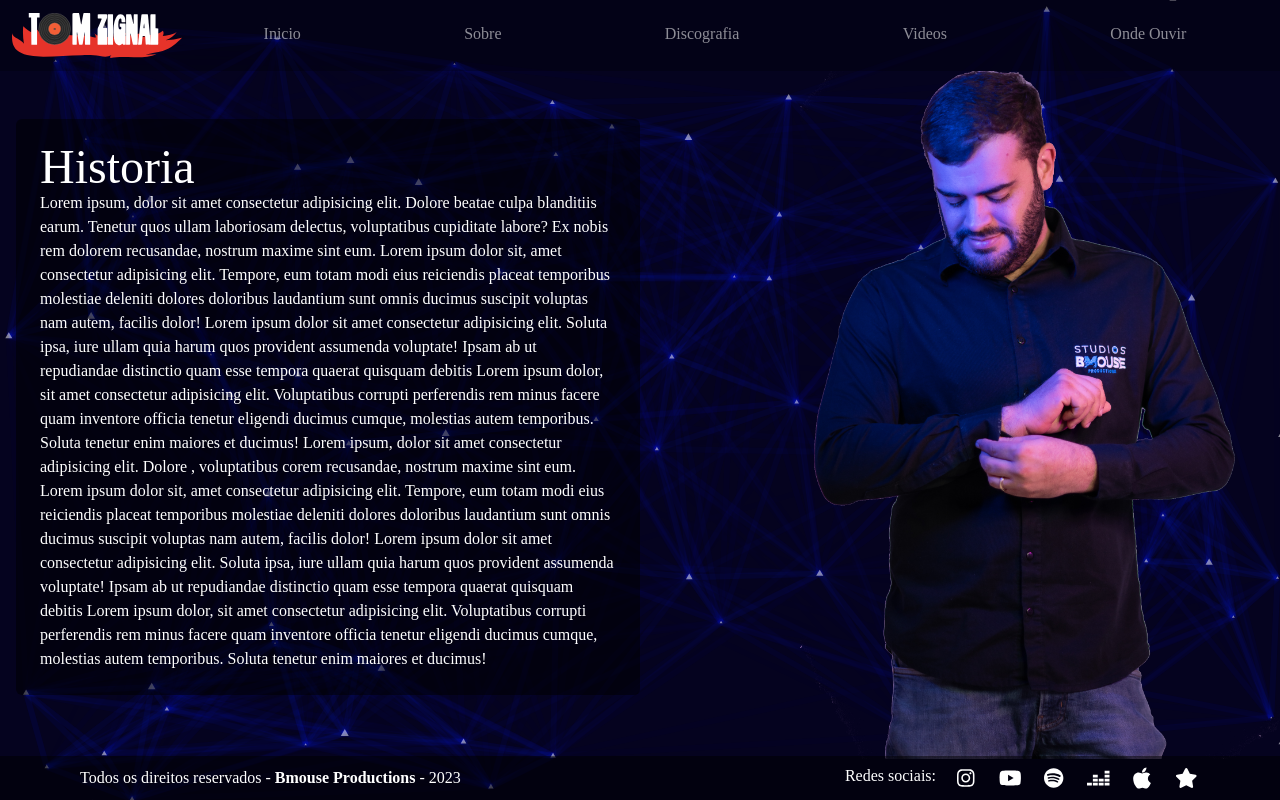
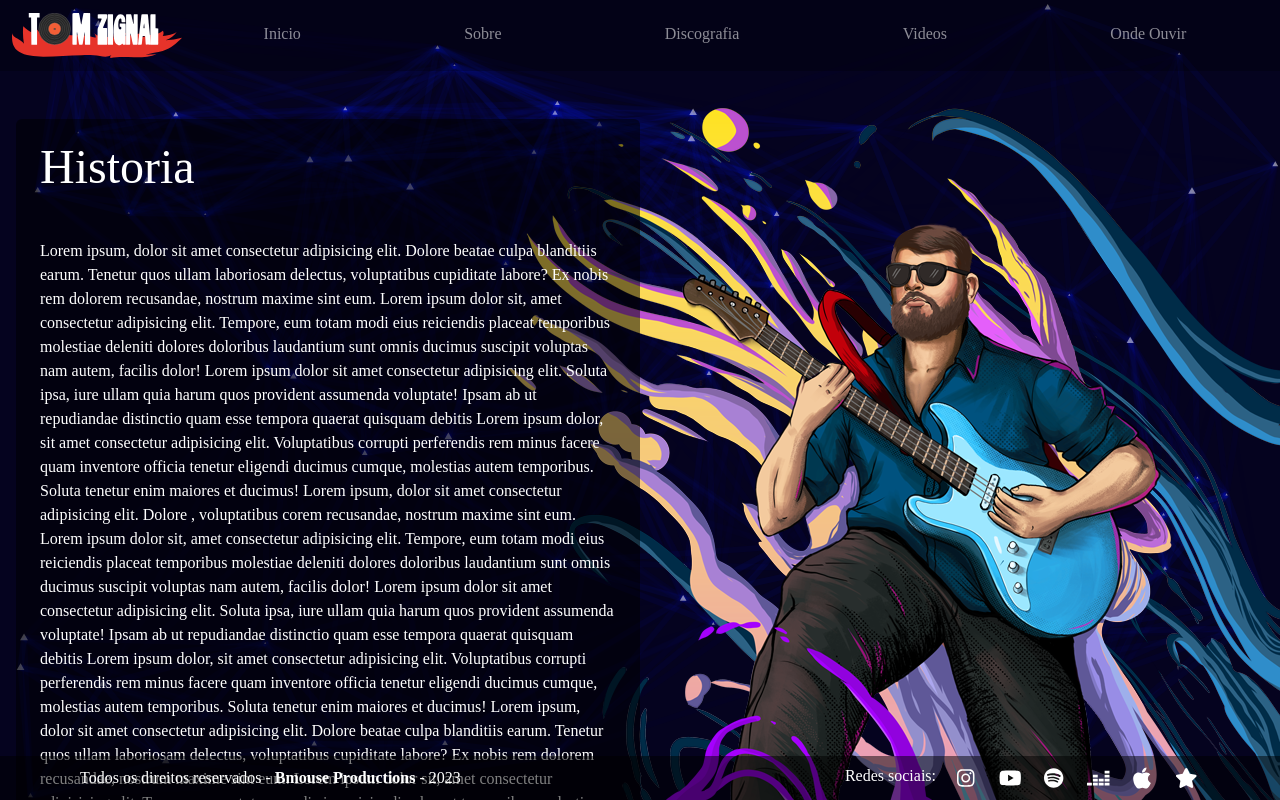
Before and after one commit to matheustxr/Zignal, a React (Vite) app: page /sobre in a window 1280 px wide. Shown: the top 800 px of the page. Built offline with nearby package versions, Linux system fonts and the light colour scheme.

Commit message:
bg TOM refeito

```diff
--- a/src/components/Particles.jsx
+++ b/src/components/Particles.jsx
@@ -81,7 +81,7 @@ export default function Particulas() {
                             number: {
                                 density: {
                                     enable: true,
-                                    area: 700,
+                                    area: 800,
                                 },
                                 value: 60,
                             },
--- a/src/pages/About.jsx
+++ b/src/pages/About.jsx
@@ -8,8 +8,12 @@ function About() {
       <div className='relative z-20 w-full h-full pb-16 px-3 flex justify-start bgTom'>
 
         <div className='max-768:w-full w-1/2 h-max mt-5 p-6 rounded bg-black/50'>
-          <h1 className='text-5xl'>Historia</h1>
+          <h1 className='text-5xl mb-5'>Historia</h1>
           <p>
+            Lorem ipsum, dolor sit amet consectetur adipisicing elit. Dolore beatae culpa blanditiis earum. Tenetur quos ullam laboriosam delectus, voluptatibus cupiditate labore? Ex nobis rem dolorem recusandae, nostrum maxime sint eum. Lorem ipsum dolor sit, amet consectetur adipisicing elit. Tempore, eum totam modi eius reiciendis placeat temporibus molestiae deleniti dolores doloribus laudantium sunt omnis ducimus suscipit voluptas nam autem, facilis dolor! Lorem ipsum dolor sit amet consectetur adipisicing elit. Soluta ipsa, iure ullam quia harum quos provident assumenda voluptate! Ipsam ab ut repudiandae distinctio quam esse tempora quaerat quisquam debitis Lorem ipsum dolor, sit amet consectetur adipisicing elit. Voluptatibus corrupti perferendis rem minus facere quam inventore officia tenetur eligendi ducimus cumque, molestias autem temporibus. Soluta tenetur enim maiores et ducimus!
+            Lorem ipsum, dolor sit amet consectetur adipisicing elit. Dolore , voluptatibus corem recusandae, nostrum maxime sint eum. Lorem ipsum dolor sit, amet consectetur adipisicing elit. Tempore, eum totam modi eius reiciendis placeat temporibus molestiae deleniti dolores doloribus laudantium sunt omnis ducimus suscipit voluptas nam autem, facilis dolor! Lorem ipsum dolor sit amet consectetur adipisicing elit. Soluta ipsa, iure ullam quia harum quos provident assumenda voluptate! Ipsam ab ut repudiandae distinctio quam esse tempora quaerat quisquam debitis Lorem ipsum dolor, sit amet consectetur adipisicing elit. Voluptatibus corrupti perferendis rem minus facere quam inventore officia tenetur eligendi ducimus cumque, molestias autem temporibus. Soluta tenetur enim maiores et ducimus!
+            Lorem ipsum, dolor sit amet consectetur adipisicing elit. Dolore beatae culpa blanditiis earum. Tenetur quos ullam laboriosam delectus, voluptatibus cupiditate labore? Ex nobis rem dolorem recusandae, nostrum maxime sint eum. Lorem ipsum dolor sit, amet consectetur adipisicing elit. Tempore, eum totam modi eius reiciendis placeat temporibus molestiae deleniti dolores doloribus laudantium sunt omnis ducimus suscipit voluptas nam autem, facilis dolor! Lorem ipsum dolor sit amet consectetur adipisicing elit. Soluta ipsa, iure ullam quia harum quos provident assumenda voluptate! Ipsam ab ut repudiandae distinctio quam esse tempora quaerat quisquam debitis Lorem ipsum dolor, sit amet consectetur adipisicing elit. Voluptatibus corrupti perferendis rem minus facere quam inventore officia tenetur eligendi ducimus cumque, molestias autem temporibus. Soluta tenetur enim maiores et ducimus!
+            Lorem ipsum, dolor sit amet consectetur adipisicing elit. Dolore , voluptatibus corem recusandae, nostrum maxime sint eum. Lorem ipsum dolor sit, amet consectetur adipisicing elit. Tempore, eum totam modi eius reiciendis placeat temporibus molestiae deleniti dolores doloribus laudantium sunt omnis ducimus suscipit voluptas nam autem, facilis dolor! Lorem ipsum dolor sit amet consectetur adipisicing elit. Soluta ipsa, iure ullam quia harum quos provident assumenda voluptate! Ipsam ab ut repudiandae distinctio quam esse tempora quaerat quisquam debitis Lorem ipsum dolor, sit amet consectetur adipisicing elit. Voluptatibus corrupti perferendis rem minus facere quam inventore officia tenetur eligendi ducimus cumque, molestias autem temporibus. Soluta tenetur enim maiores et ducimus!
             Lorem ipsum, dolor sit amet consectetur adipisicing elit. Dolore beatae culpa blanditiis earum. Tenetur quos ullam laboriosam delectus, voluptatibus cupiditate labore? Ex nobis rem dolorem recusandae, nostrum maxime sint eum. Lorem ipsum dolor sit, amet consectetur adipisicing elit. Tempore, eum totam modi eius reiciendis placeat temporibus molestiae deleniti dolores doloribus laudantium sunt omnis ducimus suscipit voluptas nam autem, facilis dolor! Lorem ipsum dolor sit amet consectetur adipisicing elit. Soluta ipsa, iure ullam quia harum quos provident assumenda voluptate! Ipsam ab ut repudiandae distinctio quam esse tempora quaerat quisquam debitis Lorem ipsum dolor, sit amet consectetur adipisicing elit. Voluptatibus corrupti perferendis rem minus facere quam inventore officia tenetur eligendi ducimus cumque, molestias autem temporibus. Soluta tenetur enim maiores et ducimus!
             Lorem ipsum, dolor sit amet consectetur adipisicing elit. Dolore , voluptatibus corem recusandae, nostrum maxime sint eum. Lorem ipsum dolor sit, amet consectetur adipisicing elit. Tempore, eum totam modi eius reiciendis placeat temporibus molestiae deleniti dolores doloribus laudantium sunt omnis ducimus suscipit voluptas nam autem, facilis dolor! Lorem ipsum dolor sit amet consectetur adipisicing elit. Soluta ipsa, iure ullam quia harum quos provident assumenda voluptate! Ipsam ab ut repudiandae distinctio quam esse tempora quaerat quisquam debitis Lorem ipsum dolor, sit amet consectetur adipisicing elit. Voluptatibus corrupti perferendis rem minus facere quam inventore officia tenetur eligendi ducimus cumque, molestias autem temporibus. Soluta tenetur enim maiores et ducimus!
 
--- a/src/styles/main.css
+++ b/src/styles/main.css
@@ -39,13 +39,12 @@
 
 
 /* BG TOM*/
-@media screen and (min-width: 768px) {
+@media screen and (min-width: 850px) {
   .bgTom{
-    background-image: url('../assets/imgTom1.webp');
-    background-position: right;
-    background-size: 30rem;
-    background-repeat:no-repeat;
-    background-color: transparent;
+    width: 100%;
+    height: 100%;
+    object-fit: contain;
+    background: url('../assets/tomilustracao.webp') no-repeat top right fixed;
   }
 }
 
```
Also changed, not shown: src/assets/tomilustracao.webp (added).
